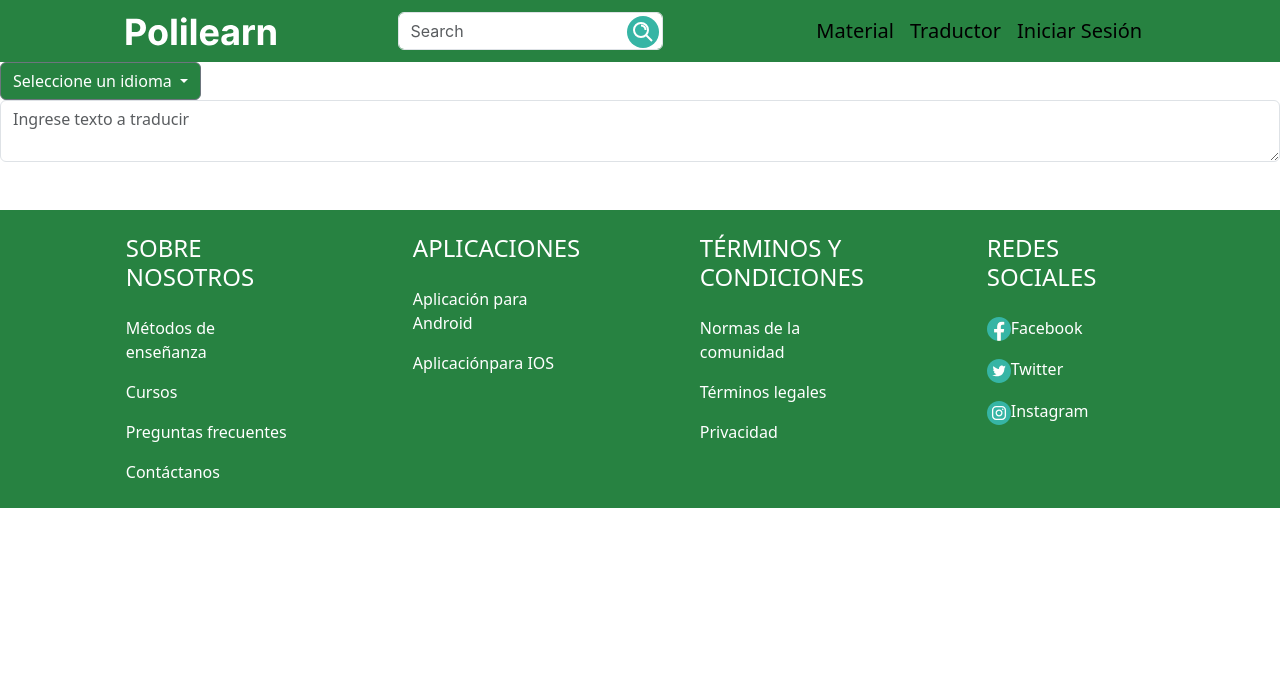
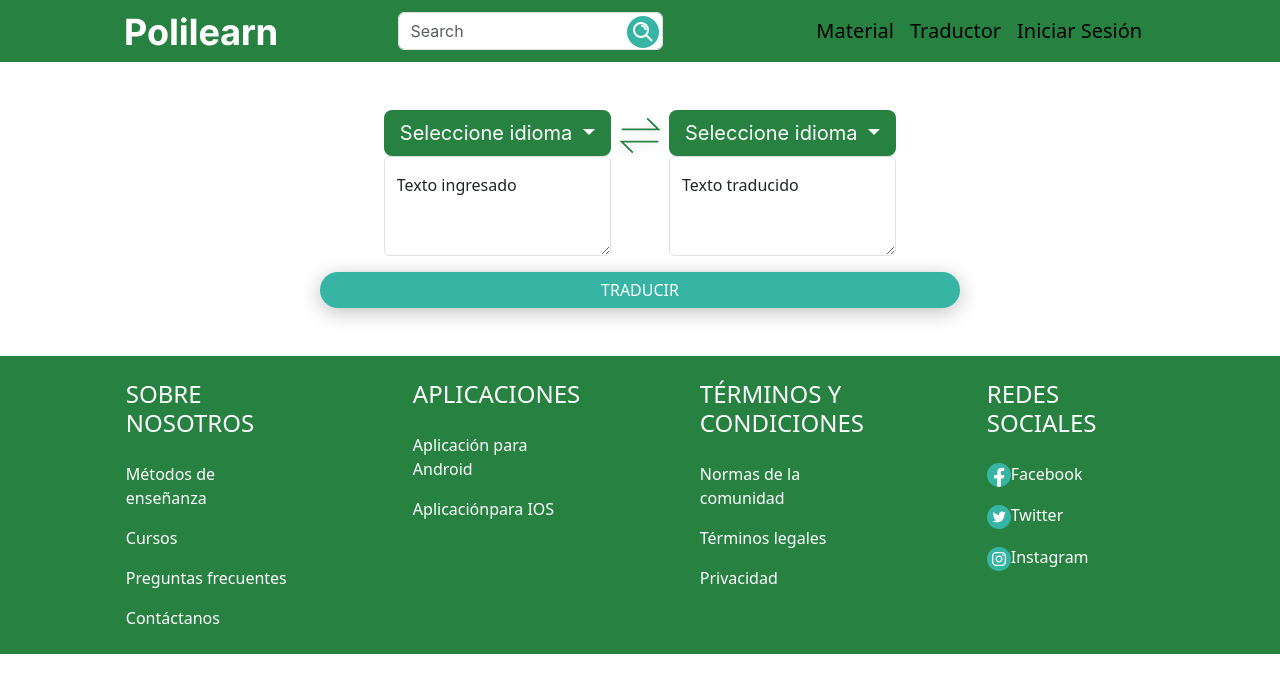
Before and after one commit to Emiliano-pereyra/Proyecto-final, a plain HTML site: page paginas/traductor.html in a window 1280 px wide. Drawn offline with nearby package versions, Linux system fonts and the light colour scheme.

Commit message:
Traductor armado

```diff
--- a/SCSS/style.scss
+++ b/SCSS/style.scss
@@ -1,4 +1,5 @@
 $colorbg: #278241;
+$dropdown-border-radius:20px;
 
 html{
     min-height: 100vh !important;
@@ -106,5 +107,22 @@ input::placeholder{
 /* Traductor */
 
 #drop{
-    background-color: #278241;
+    background-color: $colorbg;
+    border: none;
+    font-family: 'Inter';
+    font-style: normal;
+    font-weight: 400;
 }
+
+#traducir{
+    background: #36B5A5;
+    box-shadow: 0px 4px 20px rgba(0, 0, 0, 0.25);
+    border-radius: 40px;
+    border: none;
+
+}
+
+#swap{
+    max-width: 60px;
+    max-height: 56px;
+}
--- a/paginas/traductor.html
+++ b/paginas/traductor.html
@@ -24,23 +24,50 @@
             <li><a class="navbar-brand" href="./form.html">Iniciar Sesión</a></li>
         </ul>
     </nav>
-    <main>
 
 
+    <main class="">
         <!-- Input para traductor -->
-    <div class="dropdown">
-        <button class="btn btn-secondary dropdown-toggle" type="button" data-bs-toggle="dropdown" aria-expanded="false" id="drop">
-          Seleccione un idioma
+        <!-- Cuadro de texto-->
+        <div class="input-group mb-3 mt-5 col-md-6 justify-content-center" id="traductor">
+            <div class="input">
+                <button class="btn btn-secondary btn-lg dropdown-toggle" type="button" data-bs-toggle="dropdown"
+                    aria-expanded="false" id="drop">
+                    Seleccione idioma
                 </button>
                 <ul class="dropdown-menu">
-          <li><a class="dropdown-item" href="#">Ingles</a></li>
-          <li><a class="dropdown-item" href="#">Chino</a></li>
-          <li><a class="dropdown-item" href="#">Portugues</a></li>
+                    <li><a class="dropdown-item" href="#">Inglés</a></li>
+                    <li><a class="dropdown-item" href="#">Portugués</a></li>
+                    <li><a class="dropdown-item" href="#">Español</a></li>
                 </ul>
+                <div class="form-floating">
+                    <textarea class="form-control" placeholder="Introduzca texto a traducir" id="floatingTextarea2"
+                        style="height: 100px"></textarea>
+                    <label for="floatingTextarea2">Texto ingresado</label>
+                </div>
             </div>
 
-    <div class="input-group">
-        <textarea class="form-control" aria-label="With textarea" placeholder="Ingrese texto a traducir"></textarea>
+            <img src="../iconos/Swap.svg" alt="swap" id="swap">
+
+            <div class="input">
+                <button class="btn btn-secondary btn-lg dropdown-toggle" type="button" data-bs-toggle="dropdown"
+                    aria-expanded="false" id="drop">
+                    Seleccione idioma
+                </button>
+                <ul class="dropdown-menu">
+                    <li><a class="dropdown-item" href="#">Inglés</a></li>
+                    <li><a class="dropdown-item" href="#">Portugués</a></li>
+                    <li><a class="dropdown-item" href="#">Español</a></li>
+                </ul>
+                <div class="form-floating">
+                    <textarea class="form-control" placeholder="Leave a comment here" id="floatingTextarea2"
+                        style="height: 100px"></textarea>
+                    <label for="floatingTextarea2">Texto traducido</label>
+                </div>
+            </div>
+        </div>
+        <div class="d-grid gap-2 col-6 mx-auto">
+            <button class="btn btn-primary" type="button" id="traducir">TRADUCIR</button>
           </div>
     </main>
 
```
Also changed, not shown: SCSS/style.css, 1 other file. Lines whose indentation alone changed are shown as unchanged.
